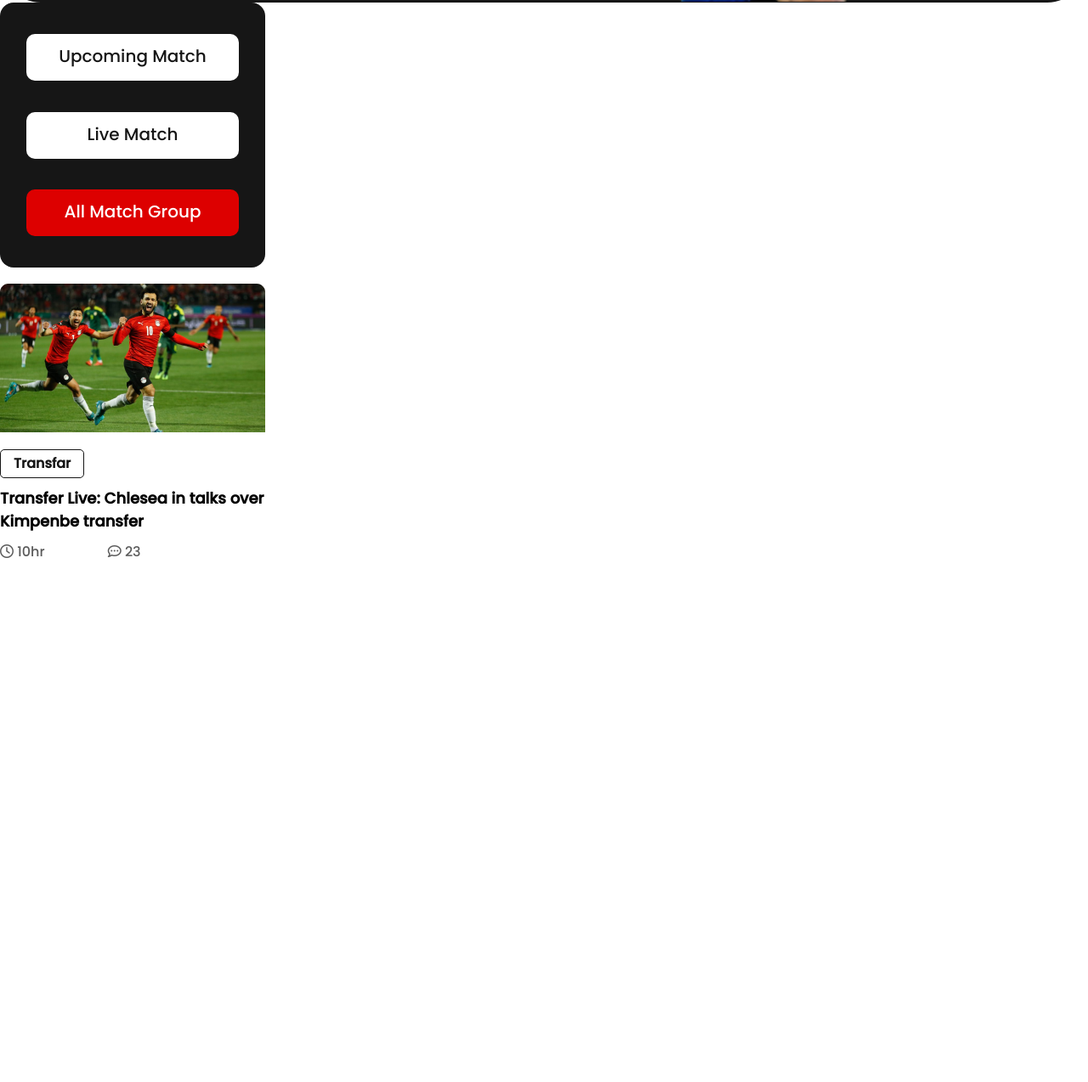
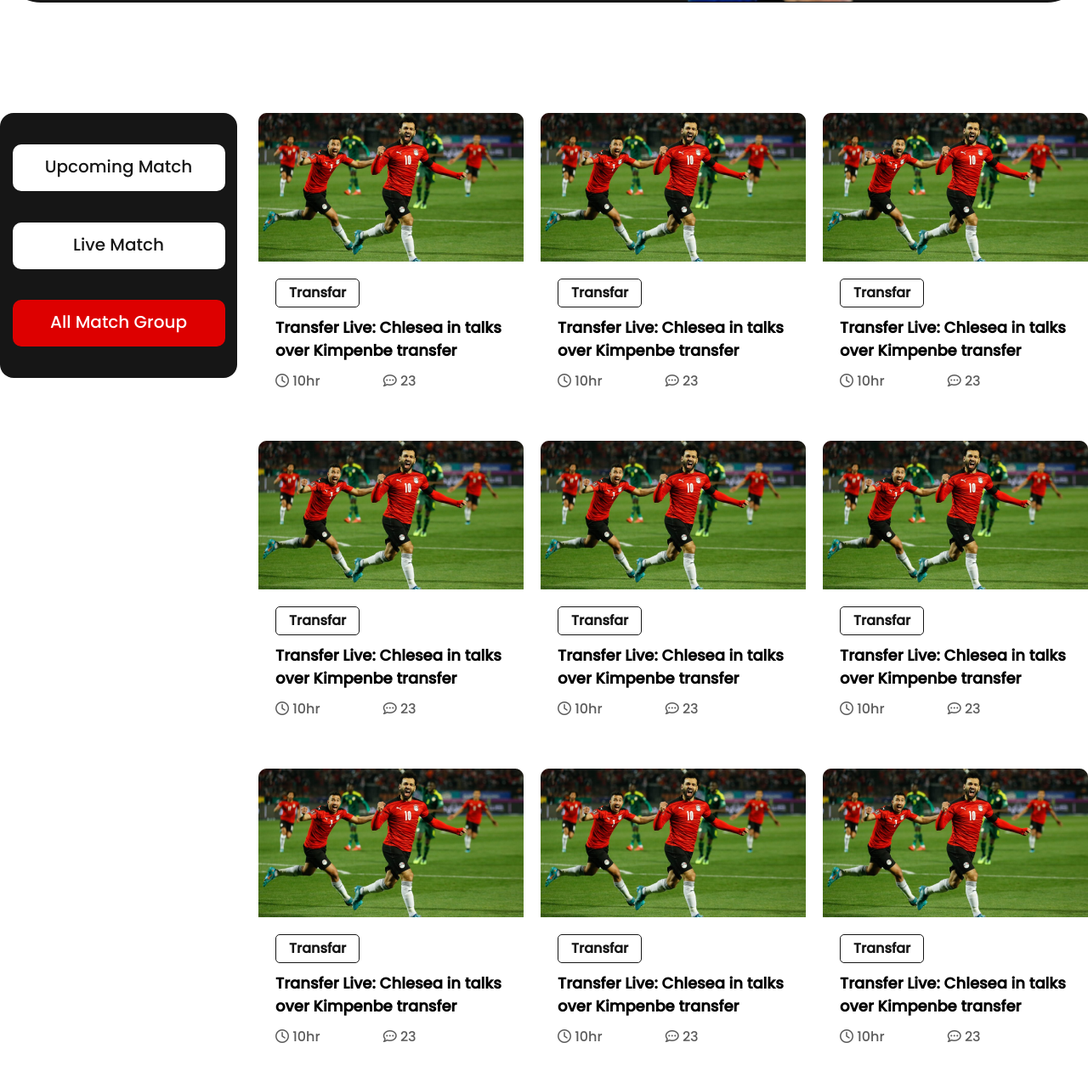
Before and after one commit to naimur61/Assignment-2, a plain HTML site: page index.html in a window 1280 px wide. Shown: the part 642-1916 px from the top of the page at 85% size. Before the commit the page ends 1323 px from the top, so only its background shows below. Drawn offline with Linux system fonts and the light colour scheme; a web font is replaced by a local one.

Commit message:
player poster

```diff
--- a/index.css
+++ b/index.css
@@ -25,7 +25,7 @@ a {
 
 .container {
 	max-width: 1300px;
-	margin: 0 auto;
+	margin: 0 auto 130px;
 }
 .margin-auto {
 	margin: auto;
@@ -35,6 +35,7 @@ a {
 }
 .d-flex {
 	display: flex;
+	gap: 25px;
 }
 .align-item-center {
 	align-items: center;
@@ -166,6 +167,9 @@ h1 {
 	border: 1px solid #161616;
 	border-radius: 5px;
 }
+.player__details {
+	padding: 20px;
+}
 .player__details h3 {
 	font-style: normal;
 	font-weight: 600;
@@ -179,7 +183,8 @@ h1 {
 .player__thamb {
 	width: 312px;
 	height: 366px;
-	display: flex;
-	flex-direction: column;
-	justify-content: space-evenly;
 }
+.player__poster {
+	grid-template-columns: repeat(3, 1fr);
+	gap: 20px;
+}
--- a/index.html
+++ b/index.html
@@ -35,7 +35,7 @@
 					</div>
 				</div>
 			</section>
-			<section>
+			<section class="container d-flex">
 				<section class="side__bar">
 					<div class="menu__box text-center">
 						<div class="menu unselect"><a target="_blank" href="">Upcoming Match</a></div>
@@ -43,6 +43,127 @@
 						<div class="menu selected"><a target="_blank" href="">All Match Group</a></div>
 					</div>
 				</section>
+				<section class="player__poster d-grid">
+					<div class="player__content">
+						<div class="player__thamb">
+							<div class="player_photo">
+								<img src="/assets/Blog Image.png" alt="" />
+							</div>
+							<div class="player__details">
+								<button class="btn t-button">Transfar</button>
+
+								<h3>Transfer Live: Chlesea in talks over Kimpenbe transfer</h3>
+
+								<span><i class="fa-regular fa-clock"></i> 10hr</span>
+								<span><i class="fa-regular fa-comment-dots"></i> 23</span>
+							</div>
+						</div>
+					</div>
+					<div class="player__content">
+						<div class="player__thamb">
+							<div class="player_photo">
+								<img src="/assets/Blog Image.png" alt="" />
+							</div>
+							<div class="player__details">
+								<button class="btn t-button">Transfar</button>
+
+								<h3>Transfer Live: Chlesea in talks over Kimpenbe transfer</h3>
+
+								<span><i class="fa-regular fa-clock"></i> 10hr</span>
+								<span><i class="fa-regular fa-comment-dots"></i> 23</span>
+							</div>
+						</div>
+					</div>
+					<div class="player__content">
+						<div class="player__thamb">
+							<div class="player_photo">
+								<img src="/assets/Blog Image.png" alt="" />
+							</div>
+							<div class="player__details">
+								<button class="btn t-button">Transfar</button>
+
+								<h3>Transfer Live: Chlesea in talks over Kimpenbe transfer</h3>
+
+								<span><i class="fa-regular fa-clock"></i> 10hr</span>
+								<span><i class="fa-regular fa-comment-dots"></i> 23</span>
+							</div>
+						</div>
+					</div>
+					<div class="player__content">
+						<div class="player__thamb">
+							<div class="player_photo">
+								<img src="/assets/Blog Image.png" alt="" />
+							</div>
+							<div class="player__details">
+								<button class="btn t-button">Transfar</button>
+
+								<h3>Transfer Live: Chlesea in talks over Kimpenbe transfer</h3>
+
+								<span><i class="fa-regular fa-clock"></i> 10hr</span>
+								<span><i class="fa-regular fa-comment-dots"></i> 23</span>
+							</div>
+						</div>
+					</div>
+					<div class="player__content">
+						<div class="player__thamb">
+							<div class="player_photo">
+								<img src="/assets/Blog Image.png" alt="" />
+							</div>
+							<div class="player__details">
+								<button class="btn t-button">Transfar</button>
+
+								<h3>Transfer Live: Chlesea in talks over Kimpenbe transfer</h3>
+
+								<span><i class="fa-regular fa-clock"></i> 10hr</span>
+								<span><i class="fa-regular fa-comment-dots"></i> 23</span>
+							</div>
+						</div>
+					</div>
+					<div class="player__content">
+						<div class="player__thamb">
+							<div class="player_photo">
+								<img src="/assets/Blog Image.png" alt="" />
+							</div>
+							<div class="player__details">
+								<button class="btn t-button">Transfar</button>
+
+								<h3>Transfer Live: Chlesea in talks over Kimpenbe transfer</h3>
+
+								<span><i class="fa-regular fa-clock"></i> 10hr</span>
+								<span><i class="fa-regular fa-comment-dots"></i> 23</span>
+							</div>
+						</div>
+					</div>
+					<div class="player__content">
+						<div class="player__thamb">
+							<div class="player_photo">
+								<img src="/assets/Blog Image.png" alt="" />
+							</div>
+							<div class="player__details">
+								<button class="btn t-button">Transfar</button>
+
+								<h3>Transfer Live: Chlesea in talks over Kimpenbe transfer</h3>
+
+								<span><i class="fa-regular fa-clock"></i> 10hr</span>
+								<span><i class="fa-regular fa-comment-dots"></i> 23</span>
+							</div>
+						</div>
+					</div>
+					<div class="player__content">
+						<div class="player__thamb">
+							<div class="player_photo">
+								<img src="/assets/Blog Image.png" alt="" />
+							</div>
+							<div class="player__details">
+								<button class="btn t-button">Transfar</button>
+
+								<h3>Transfer Live: Chlesea in talks over Kimpenbe transfer</h3>
+
+								<span><i class="fa-regular fa-clock"></i> 10hr</span>
+								<span><i class="fa-regular fa-comment-dots"></i> 23</span>
+							</div>
+						</div>
+					</div>
 					<div class="player__content">
 						<div class="player__thamb">
 							<div class="player_photo">
@@ -59,6 +180,7 @@
 						</div>
 					</div>
 				</section>
+			</section>
 		</main>
 	</body>
 </html>
```
Lines whose indentation alone changed are shown as unchanged.
